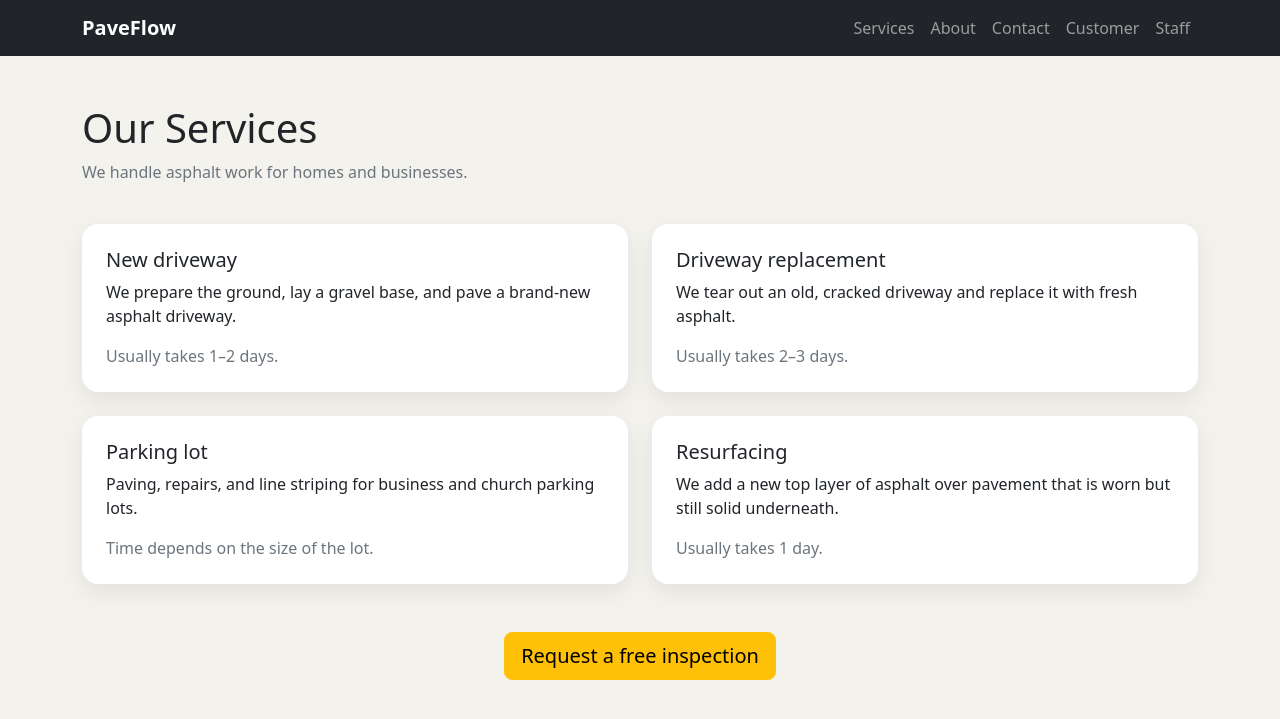
After one commit to mayooo18/pavementconstruction, a Flask app: page /services in a window 1280 px wide. The commit adds this page. Shown: the top 719 px of the page. Run offline with Flask 3, Linux system fonts and the light colour scheme.

Commit message:
Add Services, About, and Contact pages and remove login page
- Add static Services, About, and Contact pages with navbar links
- Remove the login page until authentication is built

```diff
--- a/app.py
+++ b/app.py
@@ -68,9 +68,17 @@ def create_app():
     def home():
         return render_template("home.html")
 
-    @app.route("/login")
-    def login():
-        return render_template("login.html")
+    @app.route("/services")
+    def services():
+        return render_template("services.html")
+
+    @app.route("/about")
+    def about():
+        return render_template("about.html")
+
+    @app.route("/contact")
+    def contact():
+        return render_template("contact.html")
 
     @app.route("/customer/dashboard")
     def customer_dashboard():
--- a/templates/base.html
+++ b/templates/base.html
@@ -12,10 +12,11 @@
         <div class="container">
             <a class="navbar-brand fw-bold" href="{{ url_for('home') }}">PaveFlow</a>
             <div class="navbar-nav ms-auto">
+                <a class="nav-link" href="{{ url_for('services') }}">Services</a>
+                <a class="nav-link" href="{{ url_for('about') }}">About</a>
+                <a class="nav-link" href="{{ url_for('contact') }}">Contact</a>
                 <a class="nav-link" href="{{ url_for('customer_dashboard') }}">Customer</a>
-                <a class="nav-link" href="{{ url_for('staff_dashboard') }}">Staff</a>
-                <a class="nav-link" href="{{ url_for('login') }}">Login</a>
-            </div>
+                <a class="nav-link" href="{{ url_for('staff_dashboard') }}">Staff</a>            </div>
         </div>
     </nav>
 
--- /dev/null
+++ b/templates/services.html
@@ -0,0 +1,33 @@
+{% extends "base.html" %}
+{% block title %}Services | PaveFlow{% endblock %}
+{% block content %}
+<h1>Our Services</h1>
+<p class="text-secondary">We handle asphalt work for homes and businesses.</p>
+
+<div class="row g-4 mt-1">
+    <div class="col-md-6"><div class="card h-100 p-4">
+        <h2 class="h5">New driveway</h2>
+        <p>We prepare the ground, lay a gravel base, and pave a brand-new asphalt driveway.</p>
+        <p class="text-secondary mb-0">Usually takes 1–2 days.</p>
+    </div></div>
+    <div class="col-md-6"><div class="card h-100 p-4">
+        <h2 class="h5">Driveway replacement</h2>
+        <p>We tear out an old, cracked driveway and replace it with fresh asphalt.</p>
+        <p class="text-secondary mb-0">Usually takes 2–3 days.</p>
+    </div></div>
+    <div class="col-md-6"><div class="card h-100 p-4">
+        <h2 class="h5">Parking lot</h2>
+        <p>Paving, repairs, and line striping for business and church parking lots.</p>
+        <p class="text-secondary mb-0">Time depends on the size of the lot.</p>
+    </div></div>
+    <div class="col-md-6"><div class="card h-100 p-4">
+        <h2 class="h5">Resurfacing</h2>
+        <p>We add a new top layer of asphalt over pavement that is worn but still solid underneath.</p>
+        <p class="text-secondary mb-0">Usually takes 1 day.</p>
+    </div></div>
+</div>
+
+<div class="text-center mt-5">
+    <a class="btn btn-warning btn-lg" href="{{ url_for('request_form') }}">Request a free inspection</a>
+</div>
+{% endblock %}
```
Also changed, not shown: templates/about.html (added, +19 -0 lines), templates/contact.html (added, +28 -0 lines), templates/login.html (deleted, +0 -12 lines).
